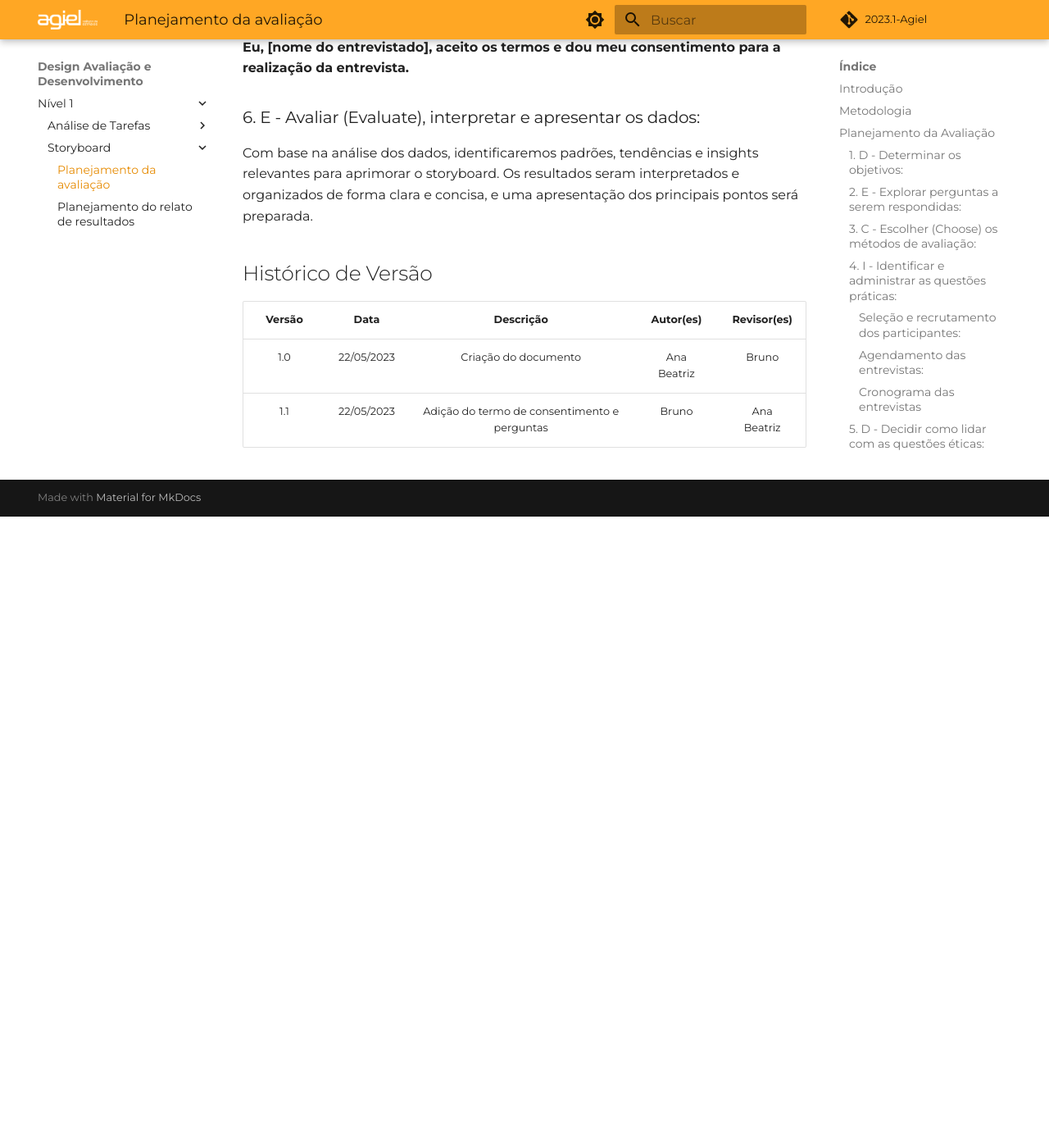
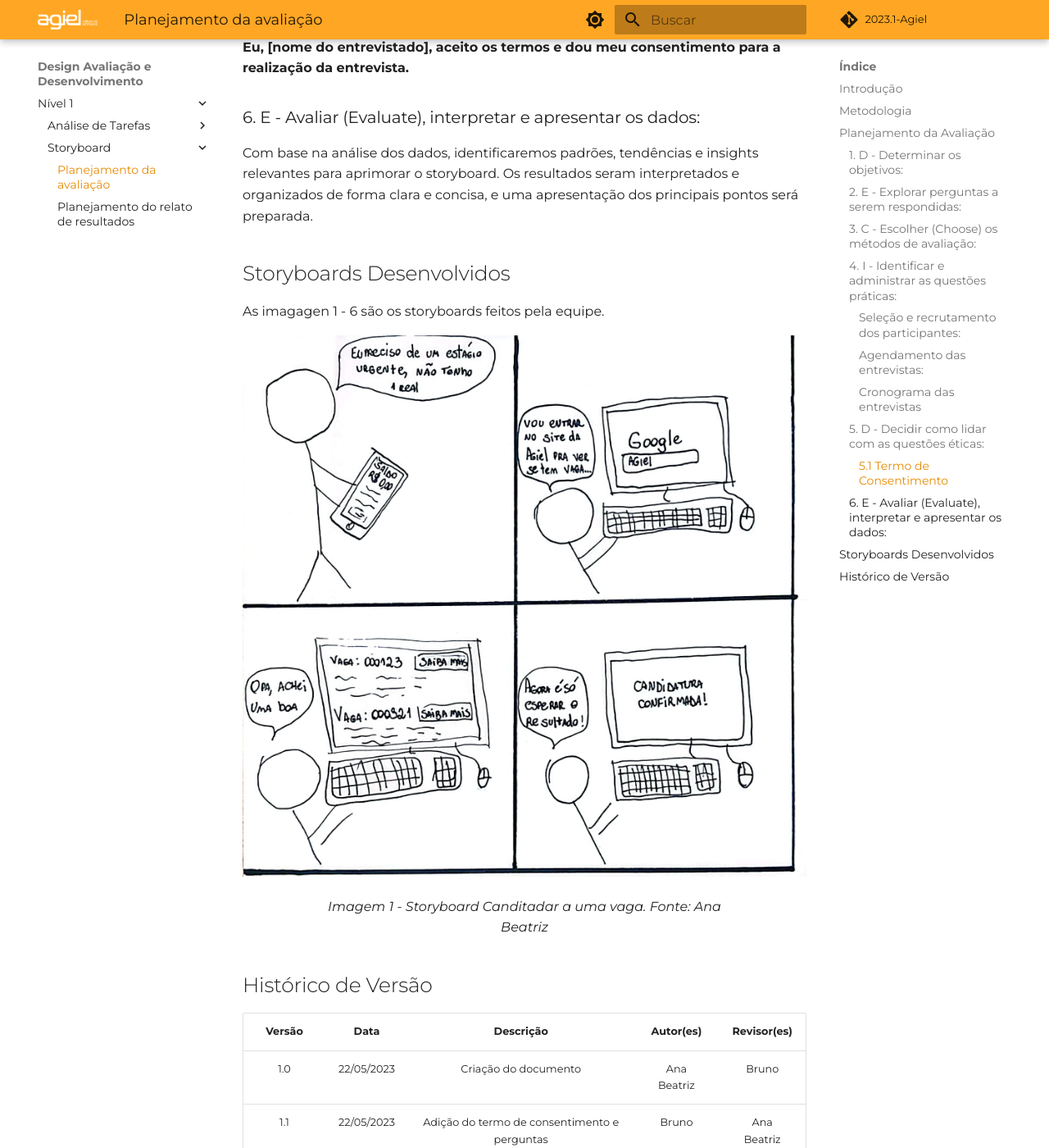
Before and after one commit to Interacao-Humano-Computador/2023.1-Agiel, an MkDocs documentation site: the page built from docs/desenvolvimento/storyboard/planejamento_avaliacao_storyboard.md, in a window 1280 px wide and 1400 px high, scrolled down 3231 px. Shown: the whole window at 82% size. Built offline with MkDocs 1.6.1 and Material for MkDocs 9.7.7, drawn with Linux system fonts in a browser that asks for light colours; some web fonts are replaced; comment, search, counter and statistics services are not loaded; before the commit the page ends 3861 px from its top, so only the background shows below that.

Commit message:
docs: adiciona storyboard

```diff
--- a/docs/desenvolvimento/storyboard/planejamento_avaliacao_storyboard.md
+++ b/docs/desenvolvimento/storyboard/planejamento_avaliacao_storyboard.md
@@ -85,6 +85,12 @@
 
 Com base na análise dos dados, identificaremos padrões, tendências e insights relevantes para aprimorar o storyboard. Os resultados seram interpretados e organizados de forma clara e concisa, e uma apresentação dos principais pontos será preparada.
 
+## Storyboards Desenvolvidos
+As imagagen 1 - 6 são os storyboards feitos pela equipe.
+
+![](./img/storyboard-1.jpg)
+<figcaption align="center">Imagem 1 - Storyboard Canditadar a uma vaga. Fonte: Ana Beatriz</figcaption>
+
 ## Histórico de Versão
 
 | Versão |    Data    |                  Descrição                   |  Autor(es)  | Revisor(es) |
```
Also changed, not shown: docs/desenvolvimento/storyboard/img/storyboard-1.jpg (added).
